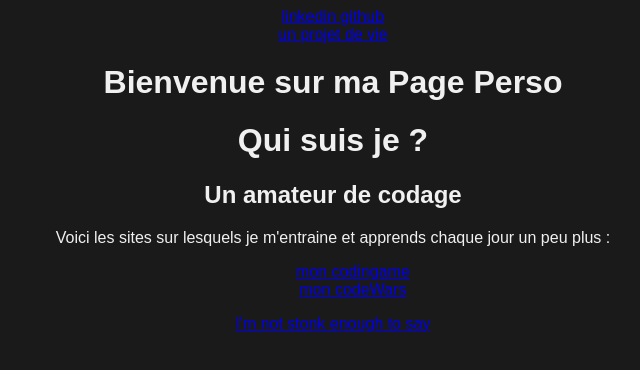
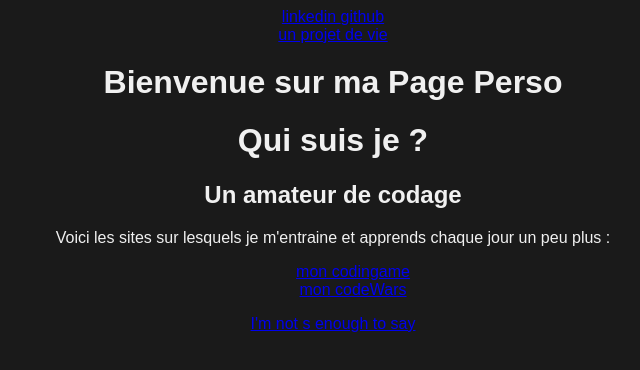
Before and after one commit to Altior1/Jeux-de-la-vie-propre, a plain HTML site: page index.html in a window 1280 px wide. Shown: the full height of the page, 307-947 px from the left. Drawn offline with Linux system fonts and the light colour scheme.

Commit message:
change index

```diff
--- a/index.html
+++ b/index.html
@@ -29,7 +29,7 @@
                 </a></li>
         </ul>
     </div>
-    <a href="les vues/exercice1912.html">I'm not stonk enough to say</a>
+    <a href="les vues/exercice1912.html">I'm not s enough to say</a>
 </body>
 
 </html>
```
